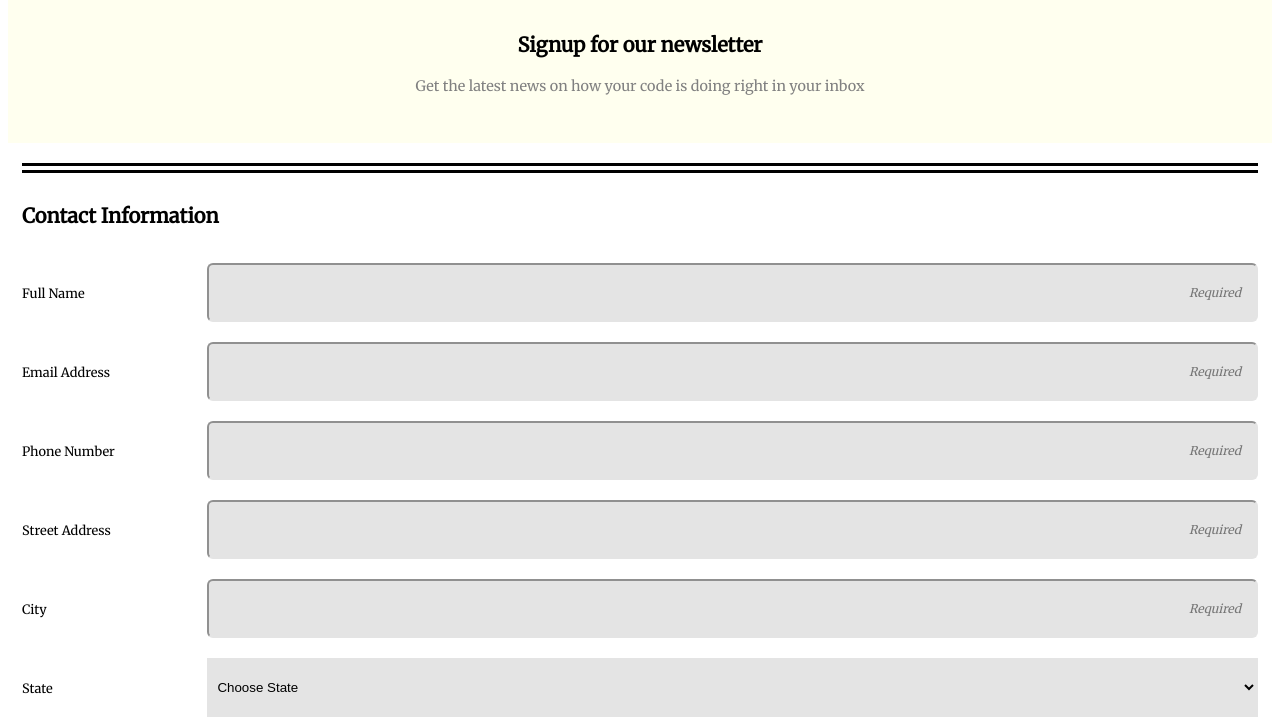
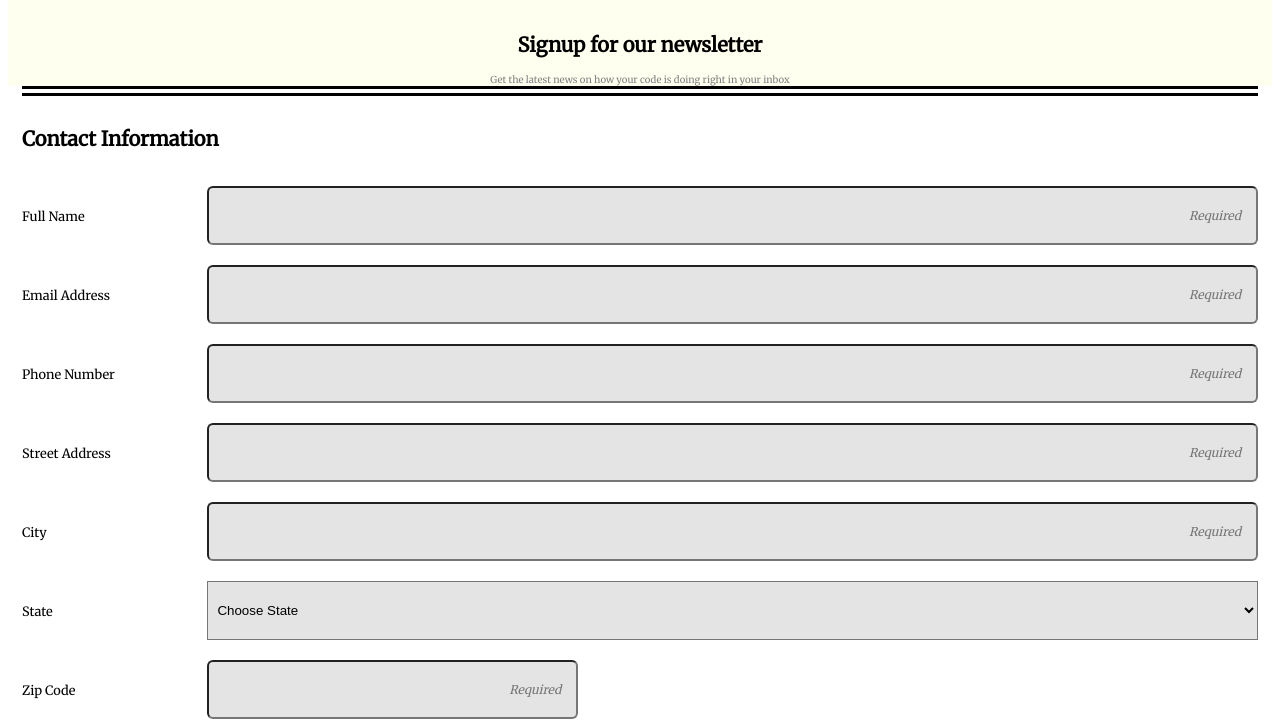
Before and after one commit to ZanderBE/techdegree-unit-3, a plain HTML site: page index.html in a window 1280 px wide. Shown: the part 75-800 px from the top of the page. Drawn offline with Linux system fonts and the light colour scheme.

Commit message:
Made changes per errors found in validators.

```diff
--- a/css/styles.css
+++ b/css/styles.css
@@ -17,7 +17,7 @@ p {
   align-items: center;
 }
 
-h1{
+h1 {
   background-color: #233343;
   font-size: 1.2em;
   color: white;
@@ -28,7 +28,7 @@ h1{
   margin-bottom: 0;
 }
 
-p{
+p {
   text-align: center;
 }
 
@@ -46,7 +46,6 @@ select {
   background-color: #e4e4e4;
   padding: 20px 5px 20px 5px;
   margin: 10px 0px 10px 0px;
-  border-color: #e4e4e4;
   transition: border 500ms ease-out;
   transition: background-color 500ms ease-out;
 }
@@ -82,7 +81,6 @@ textarea {
   min-height: 100px;
   background-color: #e4e4e4;
   margin: 10px 0px 10px 0px;
-  border-color: #e4e4e4;
   transition: border 500ms ease-out;
   transition: background-color 500ms ease-out;
 }
@@ -192,3 +190,5 @@ select:focus {
   .empty-space-filler {
     width: 55%;
   }
+
+}
--- a/index.html
+++ b/index.html
@@ -11,8 +11,8 @@
 <body>
   <h1 class="title">The Code Review</h1>
   <div class="intro_text">
-    <h2 class="title_text">Signup for our newsletter<h2>
-    <p class="body_text">Get the latest news on how your code is doing right in your inbox<p>
+    <h2 class="title_text">Signup for our newsletter</h2>
+    <p class="body_text">Get the latest news on how your code is doing right in your inbox</p>
   </div>
   <form action="index.html" method="post">
     <fieldset>
@@ -47,7 +47,7 @@
 
         <div class="form_1">
           <label for="state">State</label>
-          <select id="state" name="user_state" placeholder="Choose State">
+          <select id="state" name="user_state">
             <option value="" selected>Choose State</option>
             <option value="arizona">Arizona</option>
             <option value="california">California</option>
```
